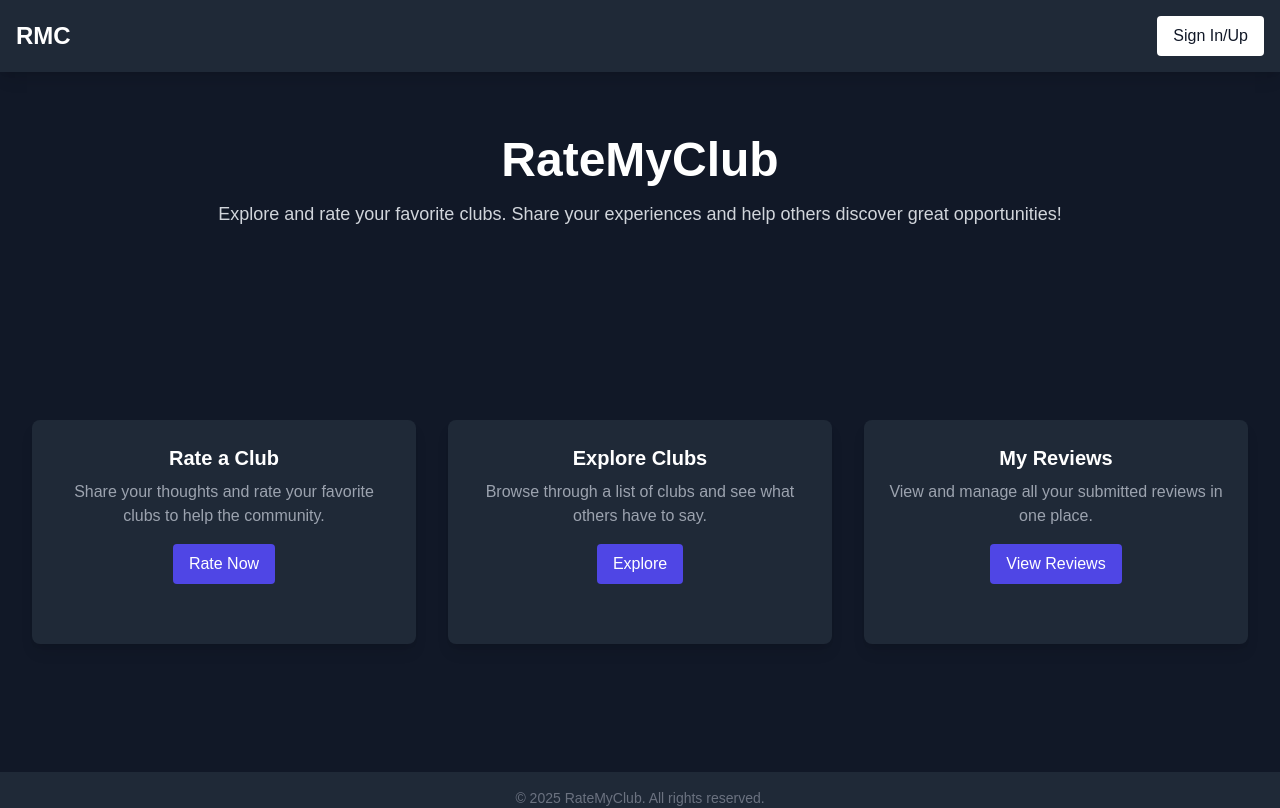
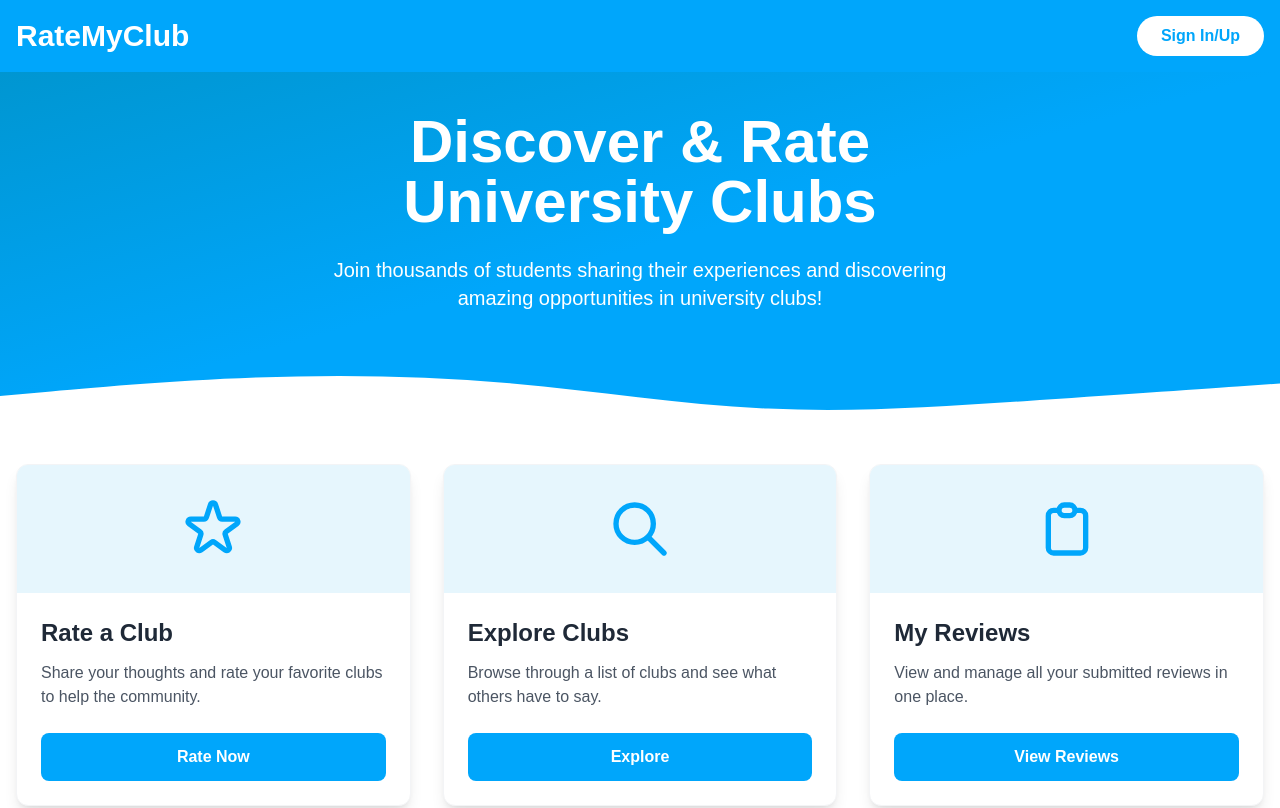
Before and after one commit to LoafBurger/RateMyClub, a Next.js app: page / in a window 1280 px wide. Shown: the top 808 px of the page. Built offline with nearby package versions, Linux system fonts and the light colour scheme; no server answers.

Commit message:
changed color scheme of home page to test out and changed title of website

```diff
--- a/src/app/layout.js
+++ b/src/app/layout.js
@@ -12,7 +12,7 @@ const geistMono = Geist_Mono({
 });
 
 export const metadata = {
-  title: "RateMyClub",
+  title: "RMC",
   description: "Created by OC :D",
 };
 
--- a/src/app/page.jsx
+++ b/src/app/page.jsx
@@ -67,39 +67,40 @@ export default function Home() {
   };
 
 return (
-    <div className="min-h-screen flex flex-col bg-gray-900 text-white">
-      {/* Header Section */}
-      <header className="bg-gray-800 p-4 shadow-lg">
+    <div className="min-h-screen flex flex-col bg-white">
+      {/* Hero Header */}
+      <header className="bg-[#00a6fb] p-4">
         <div className="container mx-auto flex justify-between items-center">
           <h1
-            className="text-2xl font-bold cursor-pointer"
+            className="text-3xl font-bold text-white cursor-pointer flex items-center gap-2"
             onClick={() => router.push("/")}
           >
-            RMC
+            <span className="text-white">RateMyClub</span>
           </h1>
           {!user ? (
             <button
               onClick={() => router.push("/sign-up")}
-              className="px-4 py-2 bg-white text-gray-900 rounded hover:bg-gray-200"
+              className="px-6 py-2 bg-white text-[#00a6fb] rounded-full font-semibold hover:bg-blue-50 transition duration-300"
             >
               Sign In/Up
             </button>
           ) : (
             <div className="flex items-center space-x-4">
-              <span className="text-white">{user.email}</span>
+              <span className="text-white bg-[#0087c1] px-4 py-2 rounded-full">
+                {user.email}
+              </span>
               <button
                 onClick={handleLogout}
-                className="px-4 py-2 bg-red-600 rounded hover:bg-red-500"
+                className="px-4 py-2 bg-black rounded-full hover:bg-gray-800 transition duration-300 text-white"
               >
                 Log Out
               </button>
-              {/* Conditionally render the Admin Panel button if the user is an admin */}
               {userData && userData.role === "admin" && (
                 <button
                   onClick={() => router.push("/admin-panel")}
-                  className="px-4 py-2 bg-indigo-600 text-white rounded hover:bg-indigo-500"
+                  className="px-4 py-2 bg-white text-[#00a6fb] rounded-full hover:bg-blue-50 transition duration-300 font-semibold"
                 >
-                  Admin Panel - Approve Requests
+                  Admin Panel
                 </button>
               )}
             </div>
@@ -107,41 +108,79 @@ export default function Home() {
         </div>
       </header>
 
-      {/* Middle Section */}
-      <main className="flex-grow container mx-auto py-16 px-4 text-center">
-        <h1 className="text-5xl font-bold mb-4">RateMyClub</h1>
-        <p className="text-lg text-gray-300 mb-8">
-          Explore and rate your favorite clubs. Share your experiences and help
-          others discover great opportunities!
+      {/* Hero Section */}
+      <div className="bg-gradient-to-br from-[#0096d1] via-[#00a6fb] to-[#00a6fb] text-white pb-20 pt-10">
+        <div className="container mx-auto px-4">
+          <div className="max-w-4xl mx-auto text-center">
+            <h1 className="text-6xl font-bold mb-6 relative">
+              <span className="text-white">Discover</span> &
+              <span className="text-white"> Rate</span>
+              <br />University Clubs
+            </h1>
+            <p className="text-xl text-white mb-8 max-w-2xl mx-auto">
+              Join thousands of students sharing their experiences and discovering amazing opportunities in university clubs!
             </p>
+          </div>
+        </div>
+        {/* Wave SVG Separator */}
+        <div className="absolute w-full">
+          <svg className="w-full h-24 translate-y-1" viewBox="0 0 1440 100" fill="none" xmlns="http://www.w3.org/2000/svg">
+            <path d="M0 50L48 45.7C96 41.3 192 32.7 288 29.2C384 25.7 480 27.3 576 35.8C672 44.3 768 59.7 864 64.2C960 68.7 1056 62.3 1152 55.8C1248 49.3 1344 42.7 1392 39.3L1440 36V100H1392C1344 100 1248 100 1152 100C1056 100 960 100 864 100C768 100 672 100 576 100C480 100 384 100 288 100C192 100 96 100 48 100H0V50Z" fill="white"/>
+          </svg>
+        </div>
+      </div>
 
-        {/* Cards Display Section */}
-        <section className="py-16 mt-32">
-          <div className="flex items-center justify-center w-full space-x-8">
+      {/* Main Content */}
+      <main className="flex-grow container mx-auto px-4 py-20 -mt-10 relative z-10">
+        <div className="grid grid-cols-1 md:grid-cols-3 gap-8">
           {cards.map((card, index) => (
             <div
               key={index}
-                className="w-96 h-56 bg-gray-800 p-6 rounded-lg shadow-lg"
+              className="bg-white rounded-xl shadow-lg hover:shadow-2xl transition duration-300 transform hover:-translate-y-2 overflow-hidden border border-gray-100"
             >
-                <h3 className="text-xl font-semibold mb-2">{card.title}</h3>
-                <p className="text-gray-400 mb-4">{card.description}</p>
+              {/* Card Icon Section */}
+              <div className="h-32 bg-[#e6f6fd] flex items-center justify-center">
+                {index === 0 && (
+                  <svg className="w-16 h-16 text-[#00a6fb]" fill="none" stroke="currentColor" viewBox="0 0 24 24">
+                    <path strokeLinecap="round" strokeLinejoin="round" strokeWidth="2" d="M11.049 2.927c.3-.921 1.603-.921 1.902 0l1.519 4.674a1 1 0 00.95.69h4.915c.969 0 1.371 1.24.588 1.81l-3.976 2.888a1 1 0 00-.363 1.118l1.518 4.674c.3.922-.755 1.688-1.538 1.118l-3.976-2.888a1 1 0 00-1.176 0l-3.976 2.888c-.783.57-1.838-.197-1.538-1.118l1.518-4.674a1 1 0 00-.363-1.118l-3.976-2.888c-.784-.57-.38-1.81.588-1.81h4.914a1 1 0 00.951-.69l1.519-4.674z" />
+                  </svg>
+                )}
+                {index === 1 && (
+                  <svg className="w-16 h-16 text-[#00a6fb]" fill="none" stroke="currentColor" viewBox="0 0 24 24">
+                    <path strokeLinecap="round" strokeLinejoin="round" strokeWidth="2" d="M21 21l-6-6m2-5a7 7 0 11-14 0 7 7 0 0114 0z" />
+                  </svg>
+                )}
+                {index === 2 && (
+                  <svg className="w-16 h-16 text-[#00a6fb]" fill="none" stroke="currentColor" viewBox="0 0 24 24">
+                    <path strokeLinecap="round" strokeLinejoin="round" strokeWidth="2" d="M9 5H7a2 2 0 00-2 2v12a2 2 0 002 2h10a2 2 0 002-2V7a2 2 0 00-2-2h-2M9 5a2 2 0 002 2h2a2 2 0 002-2M9 5a2 2 0 012-2h2a2 2 0 012 2" />
+                  </svg>
+                )}
+              </div>
+              {/* Card Content */}
+              <div className="p-6">
+                <h3 className="text-2xl font-bold text-gray-800 mb-3">{card.title}</h3>
+                <p className="text-gray-600 mb-6">{card.description}</p>
                 <button
                   onClick={() => router.push(card.link)}
-                  className="px-4 py-2 bg-indigo-600 rounded hover:bg-indigo-500"
+                  className="w-full px-6 py-3 bg-[#00a6fb] text-white rounded-lg hover:bg-[#0093d4] transition duration-300 font-semibold"
                 >
                   {card.buttonText}
                 </button>
               </div>
+            </div>
           ))}
         </div>
-        </section>
       </main>
 
       {/* Footer */}
-      <footer className="bg-gray-800 p-4 text-center">
-        <p className="text-gray-500 text-sm">
+      <footer className="bg-gray-50 border-t border-gray-200 py-8">
+        <div className="container mx-auto px-4">
+          <div className="text-center">
+            <p className="text-gray-600">
               &copy; {new Date().getFullYear()} RateMyClub. All rights reserved.
             </p>
+          </div>
+        </div>
       </footer>
     </div>
   );
```
Lines whose indentation alone changed are shown as unchanged.
